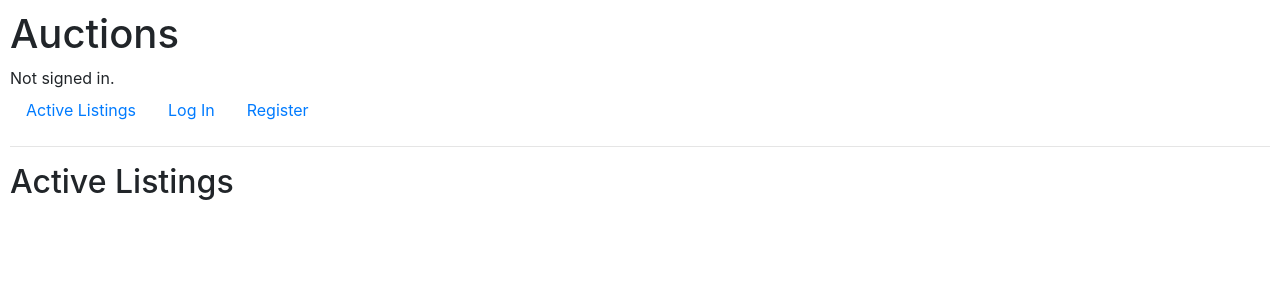
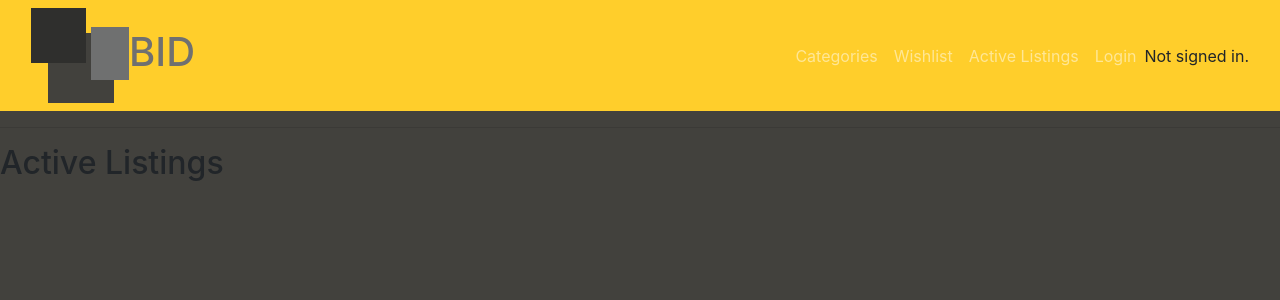
Before and after one commit to peter33chavez/commerce-Project2, a Django app: page / in a window 1280 px wide. Shown: the top 300 px of the page. Run offline with Django 3.2, Linux system fonts and the light colour scheme; some libraries are stand-ins or nearby versions.

Commit message:
start on website design

```diff
--- a/commerce/auctions/static/auctions/styles.css
+++ b/commerce/auctions/static/auctions/styles.css
@@ -1,3 +1,31 @@
 body {
-    padding: 10px;
+    background: #42413D;
+
 }
+.navbar{
+    margin: 0;
+}
+.bg-dark{
+    background-color: #FFCE2B!important;
+}
+
+.navbar-brand h1, .nav-link{
+    color: #707070;
+}
+
+.logo-container{
+    display: flex;
+    align-items: center;
+}
+.logo-item a{
+    color: #707070;
+    text-decoration: none;
+}
+
+.navbar-selects{
+    display: flex;
+    justify-content: flex-end;
+}
+.nav-link{
+    color: #707070;
+}
--- a/commerce/auctions/templates/auctions/index.html
+++ b/commerce/auctions/templates/auctions/index.html
@@ -3,13 +3,13 @@
 {% block body %}
     <h2>Active Listings</h2>
     <ul class= 'activeListings'>
-        {% for activeListing in activeListings %}
+        {% for listing in activeListings %}
             <li>
-                <a class='listing-item' href={% url "listing_page" activelisting %}>
-                {{ activeListing.imgUrl }}
-                {{ activeListing.title }}
-                {{ activeListing.description }}
-                {{ activeListing.startingPrice }}
+                <a class='listing-item' href={% url "listing_page" listing.id %}>
+                {{ listing.imgUrl }}
+                {{ listing.title }}
+                {{ listing.description }}
+                {{ listing.startingPrice }}
                 </a>
             </li>
         {%endfor%}
--- a/commerce/auctions/templates/auctions/layout.html
+++ b/commerce/auctions/templates/auctions/layout.html
@@ -8,15 +8,30 @@
         <link href="{% static 'auctions/styles.css' %}" rel="stylesheet">
     </head>
     <body>
-        <h1>Auctions</h1>
-        <div>
-            {% if user.is_authenticated %}
-                Signed in as <strong>{{ user.username }}</strong>.
-            {% else %}
-                Not signed in.
-            {% endif %}
+        <nav class="navbar navbar-expand-lg navbar-dark bg-dark">
+            <div class="container-fluid">
+                <div class='logo-container'>
+                    <div class='logo-item'>
+                        <a href="{% url 'index' %}">
+                        <img src='static/auctions/assets/Bid-Logo.png' alt='Brand Logo'></img></a>
                     </div>
-        <ul class="nav">
+                    <div class='logo-item'>
+                        <a href="{% url 'index' %}"><h1>BID</h1></a>
+                    </div>
+                </div>
+
+                <button class="navbar-toggler" type="button" data-bs-toggle="collapse" data-bs-target="#navbarSupportedContent" aria-controls="navbarSupportedContent" aria-expanded="false" aria-label="Toggle navigation">
+                <span class="navbar-toggler-icon"></span>
+                </button>
+
+                <div class="collapse navbar-collapse navbar-selects" id="navbarSupportedContent">
+                    <ul class="navbar-nav me-auto mb-2 mb-lg-0">
+                         <li class="nav-item">
+                        <a class="nav-link" href="#">Categories</a>
+                        </li>
+                         <li class="nav-item">
+                        <a class="nav-link" href="#">Wishlist</a>
+                        </li>
                         <li class="nav-item">
                         <a class="nav-link" href="{% url 'index' %}">Active Listings</a>
                         </li>
@@ -29,14 +44,23 @@
                             </li>
                         {% else %}
                             <li class="nav-item">
-                    <a class="nav-link" href="{% url 'login' %}">Log In</a>
-                </li>
-                <li class="nav-item">
-                    <a class="nav-link" href="{% url 'register' %}">Register</a>
+                                <a class="nav-link" href="{% url 'login' %}">Login</a>
                             </li>
                         {% endif %}
                     </ul>
+                     <div>
+                        {% if user.is_authenticated %}
+                            Hello, <strong>{{ user.username }}</strong>.
+                        {% else %}
+                            Not signed in.
+                        {% endif %}
+                    </div>
+                </div>
+            </div>
+        </nav>
         <hr>
+        <script src="https://cdn.jsdelivr.net/npm/bootstrap@5.0.0-beta3/dist/js/bootstrap.bundle.min.js" integrity="sha384-JEW9xMcG8R+pH31jmWH6WWP0WintQrMb4s7ZOdauHnUtxwoG2vI5DkLtS3qm9Ekf" crossorigin="anonymous"></script>
+
         {% block body %}
         {% endblock %}
     </body>
--- a/commerce/auctions/views.py
+++ b/commerce/auctions/views.py
@@ -11,7 +11,20 @@ from .models import User, auctionListings
 
 
 def index(request):
-    return render(request, "auctions/index.html")
+    #activeListings = auctionListings()
+
+
+
+    return render(request, "auctions/index.html")#, {
+        #'activeListings': activeListings
+    #})
+    #Active Listings Page
+    #TODO
+    #REQUIREMENTS
+    #this is shown on the index page
+    #show all current active listings
+    #should display at least (the title, description, current price, and photo (if one exists for the listing))
+
 
 
 def login_view(request):
@@ -71,7 +84,7 @@ def create_listing(request):
             form = listingForm(request.POST)
             if form.is_valid():
                 listing = form.save(commit=False)
-                listing.user = request.user
+                listing.user_id = request.user
                 listing.save()
                 return render(request, "auctions/create_listing.html", {
                     'message':"Your Listing is now posted"
@@ -83,12 +96,6 @@ def create_listing(request):
         })
 
 
-#Active Listings Page
-    #TODO
-    #REQUIREMENTS
-    #this is shown on the index page
-    #show all current active listings
-    #should display at least (the title, description, current price, and photo (if one exists for the listing))
 
 #@login_required
 #Listing Page
--- a/commerce/commerce/settings.py
+++ b/commerce/commerce/settings.py
@@ -120,3 +120,8 @@ USE_TZ = True
 # https://docs.djangoproject.com/en/3.0/howto/static-files/
 
 STATIC_URL = '/static/'
+
+
+STATICFILES_DIRS = [
+    os.path.join(BASE_DIR, 'static')
+]
```
Also changed, not shown: commerce/auctions/static/auctions/assets/Bid-Logo.png (added), commerce/auctions/static/auctions/assets/Icon-image.png (added). Lines whose indentation alone changed are shown as unchanged.
